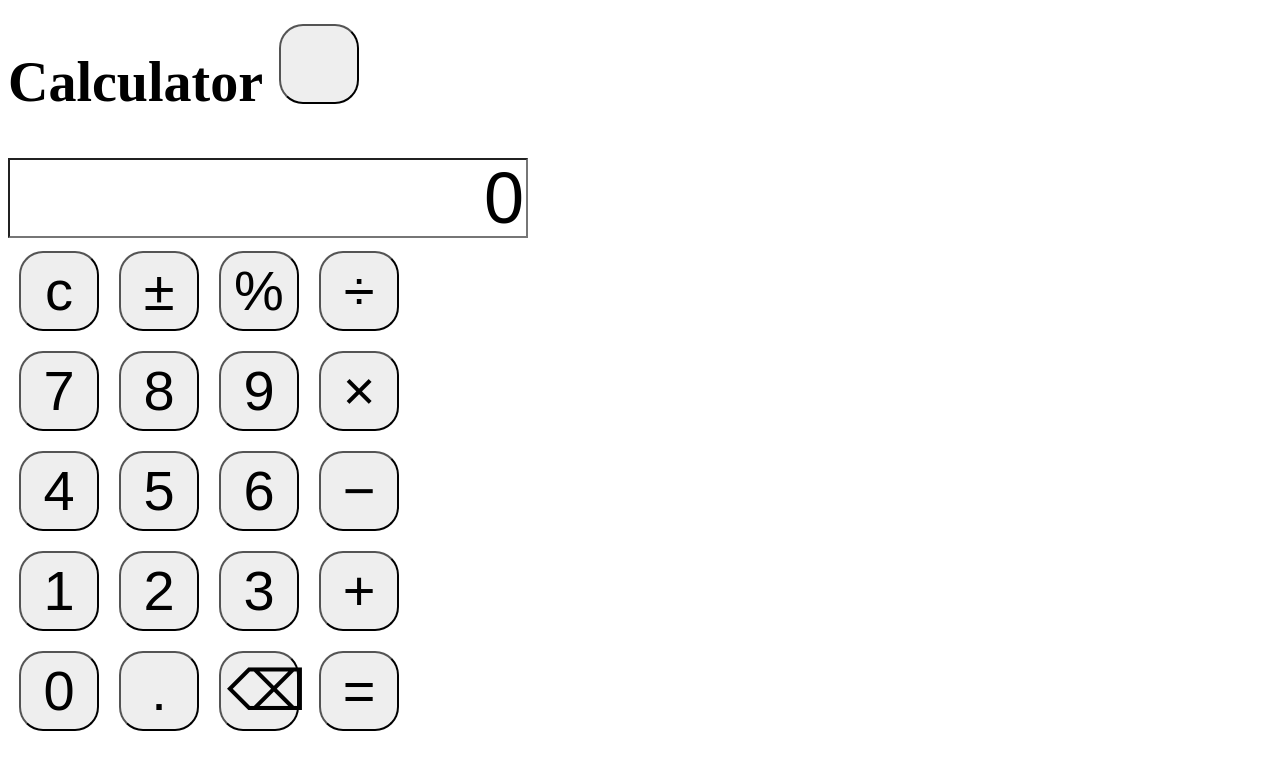
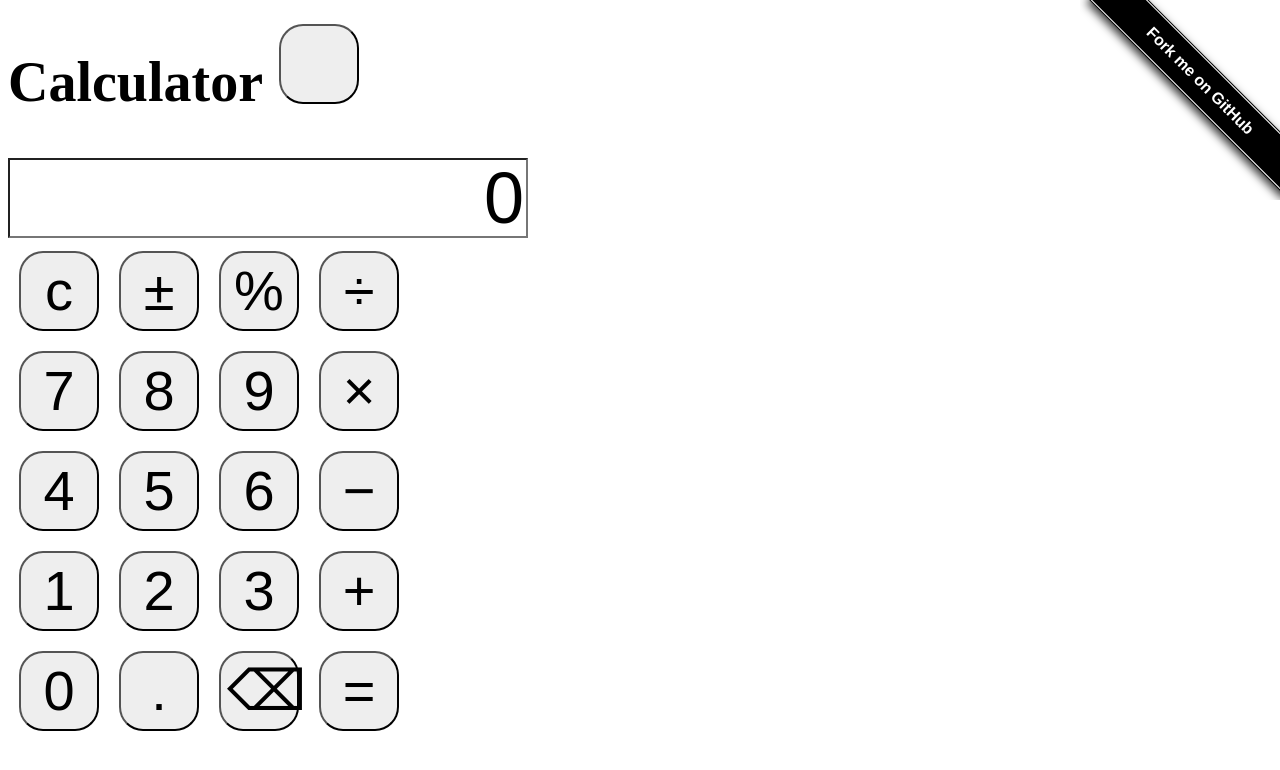
Before and after one commit to realdonutking123/calculator-thing, a plain HTML site: page index.html in a window 1280 px wide. Drawn offline with Linux system fonts and the light colour scheme.

Commit message:
2 files modified

```diff
--- a/index.html
+++ b/index.html
@@ -92,6 +92,8 @@
 			</table>
 		</div>
 		<button class="add-button">Add to home screen</button><br>
+    <p>Made by Alejandro Gorrzegz<a></a></p>
+    <style>#forkongithub a{background:#000;color:#fff;text-decoration:none;font-family:arial,sans-serif;text-align:center;font-weight:bold;padding:5px 40px;font-size:1rem;line-height:2rem;position:relative;transition:0.5s;}#forkongithub a:hover{background:#c11;color:#fff;}#forkongithub a::before,#forkongithub a::after{content:"";width:100%;display:block;position:absolute;top:1px;left:0;height:1px;background:#fff;}#forkongithub a::after{bottom:1px;top:auto;}@media screen and (min-width:800px){#forkongithub{position:absolute;display:block;top:0;right:0;width:200px;overflow:hidden;height:200px;z-index:9999;}#forkongithub a{width:200px;position:absolute;top:60px;right:-60px;transform:rotate(45deg);-webkit-transform:rotate(45deg);-ms-transform:rotate(45deg);-moz-transform:rotate(45deg);-o-transform:rotate(45deg);box-shadow:4px 4px 10px rgba(0,0,0,0.8);}}</style><span id="forkongithub"><a href="https://github.com/realdonutking123/calculator-thing">Fork me on GitHub</a></span>
 		<script>
 			// Write Javascript code!
 const appDiv = document.getElementById('app');
--- a/light.css
+++ b/light.css
@@ -95,3 +95,24 @@ body {
   max-height: 14vmin;
   margin: 2vmin;
 }
+
+#forkongithub a {
+  background:#000;
+  color:#fff;
+  text-decoration:none;
+  font-family:arial,sans-serif;
+  text-align:center;
+  font-weight:bold;
+  padding:5px 40px;
+  font-size:1rem;
+  line-height:2rem;
+  position:relative;transition:0.5s;
+}
+
+#forkongithub a:hover {
+  background:#c11;
+  color:#fff;
+}
+
+#forkongithub a::before,#forkongithub a::after {
+  content:"";width:100%;display:block;position:absolute;top:1px;left:0;height:1px;background:#fff;}#forkongithub a::after{bottom:1px;top:auto;}@media screen and (min-width:800px){#forkongithub{position:absolute;display:block;top:0;right:0;width:200px;overflow:hidden;height:200px;z-index:9999;}#forkongithub a{width:200px;position:absolute;top:60px;right:-60px;transform:rotate(45deg);-webkit-transform:rotate(45deg);-ms-transform:rotate(45deg);-moz-transform:rotate(45deg);-o-transform:rotate(45deg);box-shadow:4px 4px 10px rgba(0,0,0,0.8);}}
```
